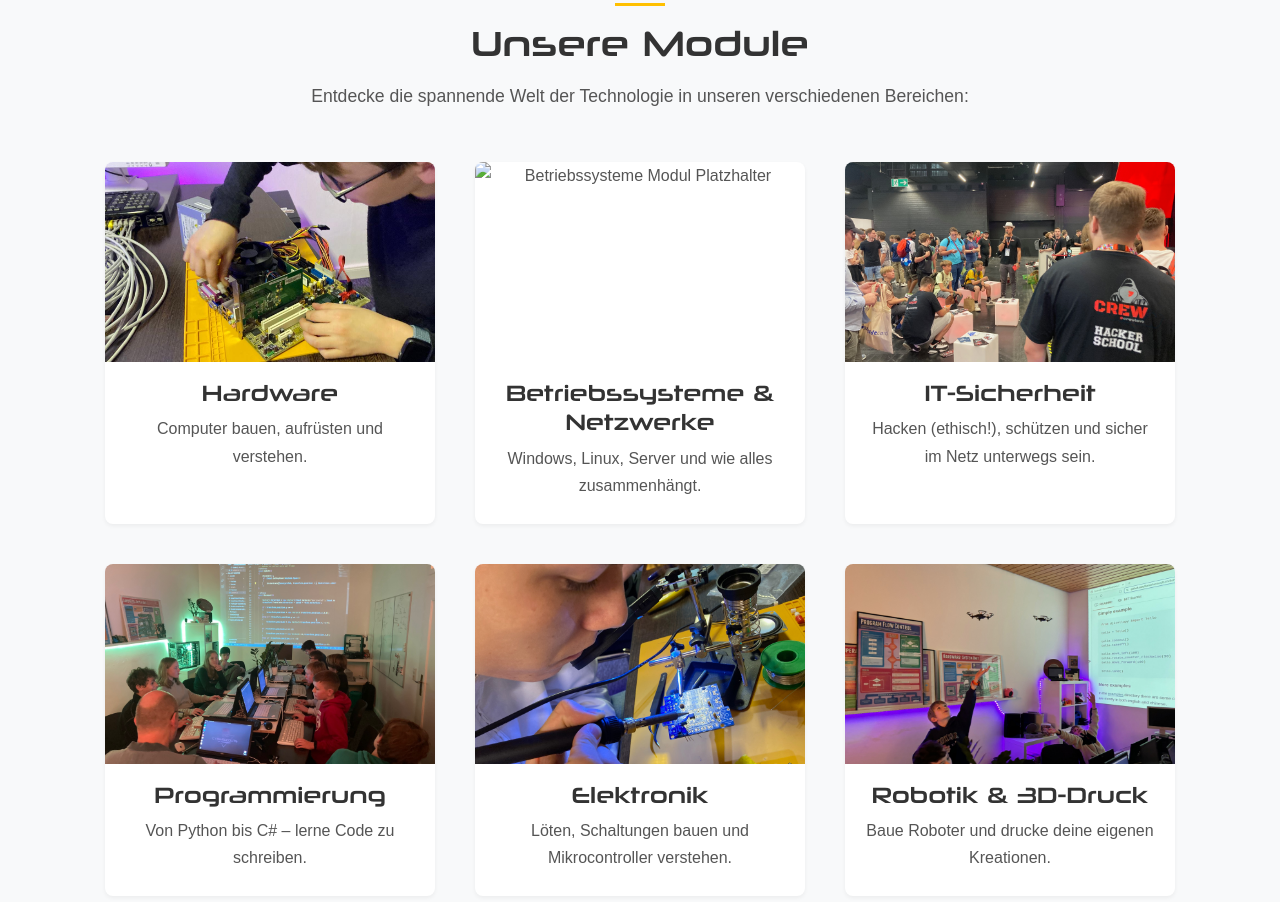
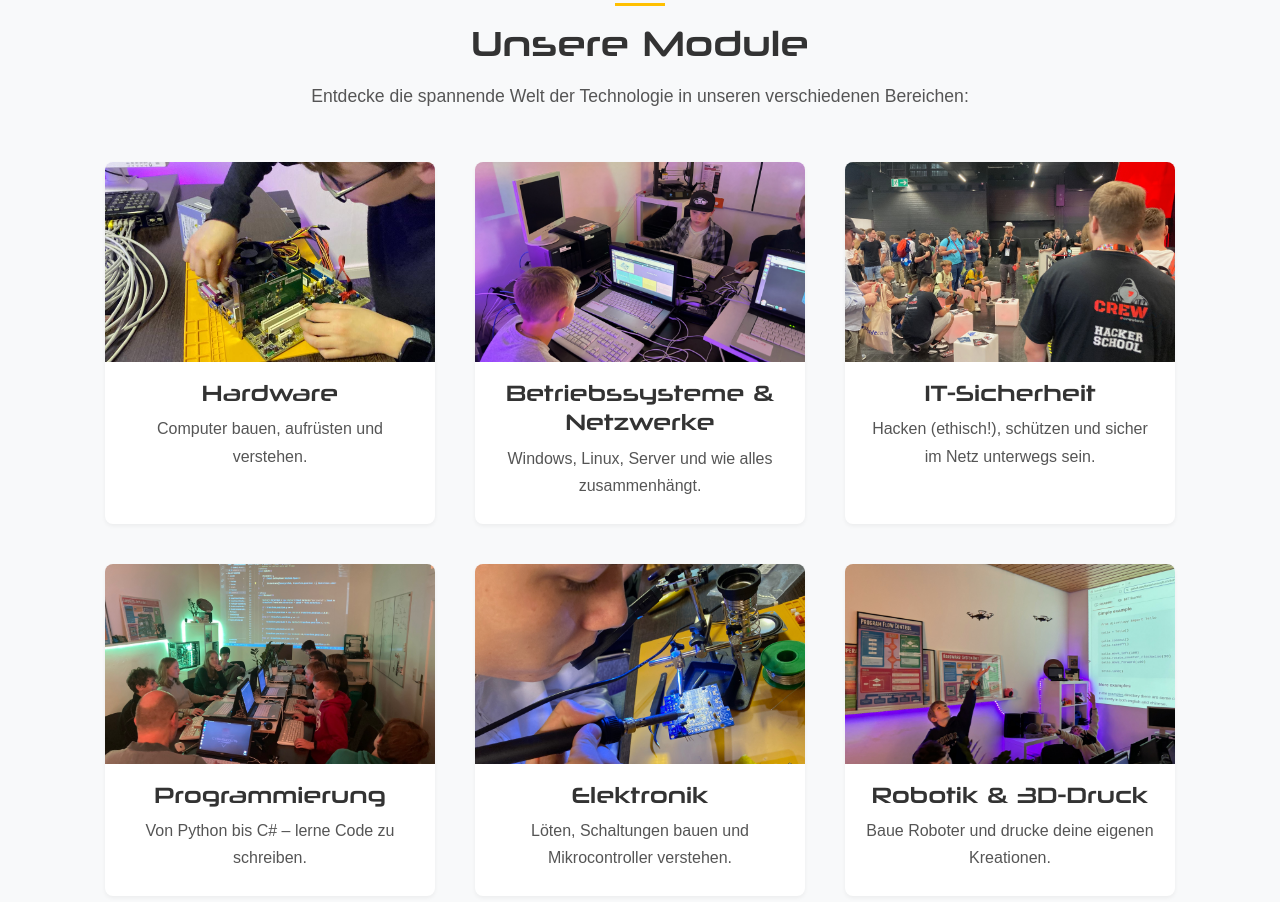
Before and after one commit to 3Blin/cyberscouts, a plain HTML site: page index.html in a window 1280 px wide. Shown: the part 1429-2331 px from the top of the page. Drawn offline with Linux system fonts and the light colour scheme.

Commit message:
Update index.html

```diff
--- a/index.html
+++ b/index.html
@@ -101,7 +101,7 @@
           <p>Computer bauen, aufrüsten und verstehen.</p>
         </div>
         <div class="module-card">
-          <img src="assets/Betriebssysteme(2).jpg" alt="Betriebssysteme Modul Platzhalter" class="placeholder-image-small">
+          <img src="assets/Betriebssysteme_2.jpg" alt="Betriebssysteme Modul Platzhalter" class="placeholder-image-small">
           <h3>Betriebssysteme & Netzwerke</h3>
           <p>Windows, Linux, Server und wie alles zusammenhängt.</p>
         </div>
```
